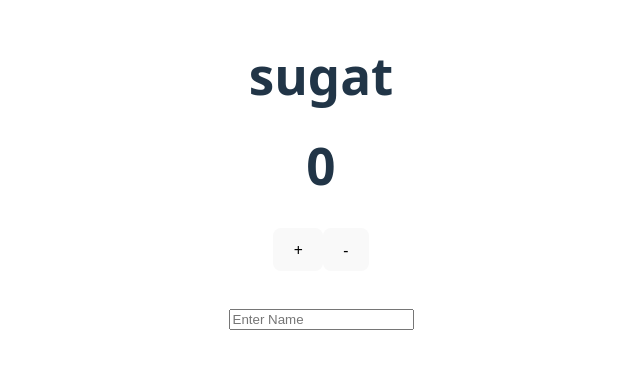
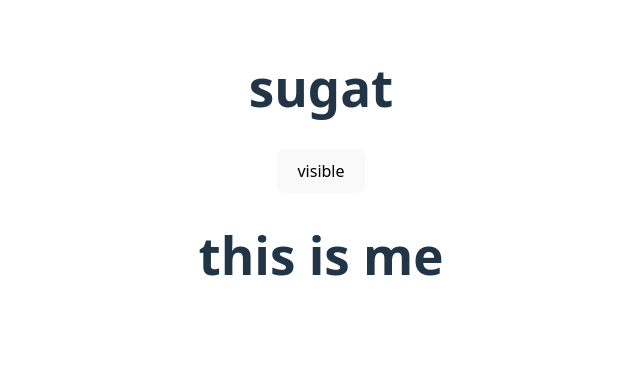
Before and after one commit to sugathub/react-learning, a React (Vite) app: page / in a window 1280 px wide. Shown: the part 229-598 px from the top of the page, without its empty margins (319-959 px from the left). Built offline with nearby package versions, Linux system fonts and the light colour scheme.

Commit message:
create toggle

```diff
--- a/src/App.jsx
+++ b/src/App.jsx
@@ -1,6 +1,8 @@
 
 import './App.css'
 import Counter from './Counter'
+import { Toggle } from './Toggle'
+
 
 function App() {
 
@@ -8,7 +10,19 @@ function App() {
   return (
     <>
      <h1>sugat </h1>
-   <Counter />
+
+<Toggle />
+
+
+
+
+
+
+
+
+
+   {/* <Counter /> */}
+
     </>
   )
 }
--- a/src/Counter.jsx
+++ b/src/Counter.jsx
@@ -23,7 +23,8 @@ const Counter = () => {
 
   return (
     <><h1>{counter}</h1>
-    <button onClick={add}>+</button><button onClick={sub}>-</button>
+   <button onClick={sub}>-</button>
+    <button onClick={add}>+</button>
 
     <h1>{name}</h1>
     <input type="text" value={name}   onChange={nameChange} placeholder='Enter Name' />
--- /dev/null
+++ b/src/Toggle.jsx
@@ -0,0 +1,25 @@
+import React from 'react'
+import { useState } from 'react';
+
+export const Toggle = () => {
+
+    const [display,setDisplay]=useState(true);
+const hid =()=>{
+    setDisplay(false);
+}
+const show =()=>{
+    setDisplay(true);
+}
+
+  return (
+    <>
+
+    <button onClick={hid} onDoubleClick={show}>visible</button>
+
+    {
+    display?<h1>this is me</h1>:<h1>this is you</h1>
+}
+
+    </>
+  )
+}
```
